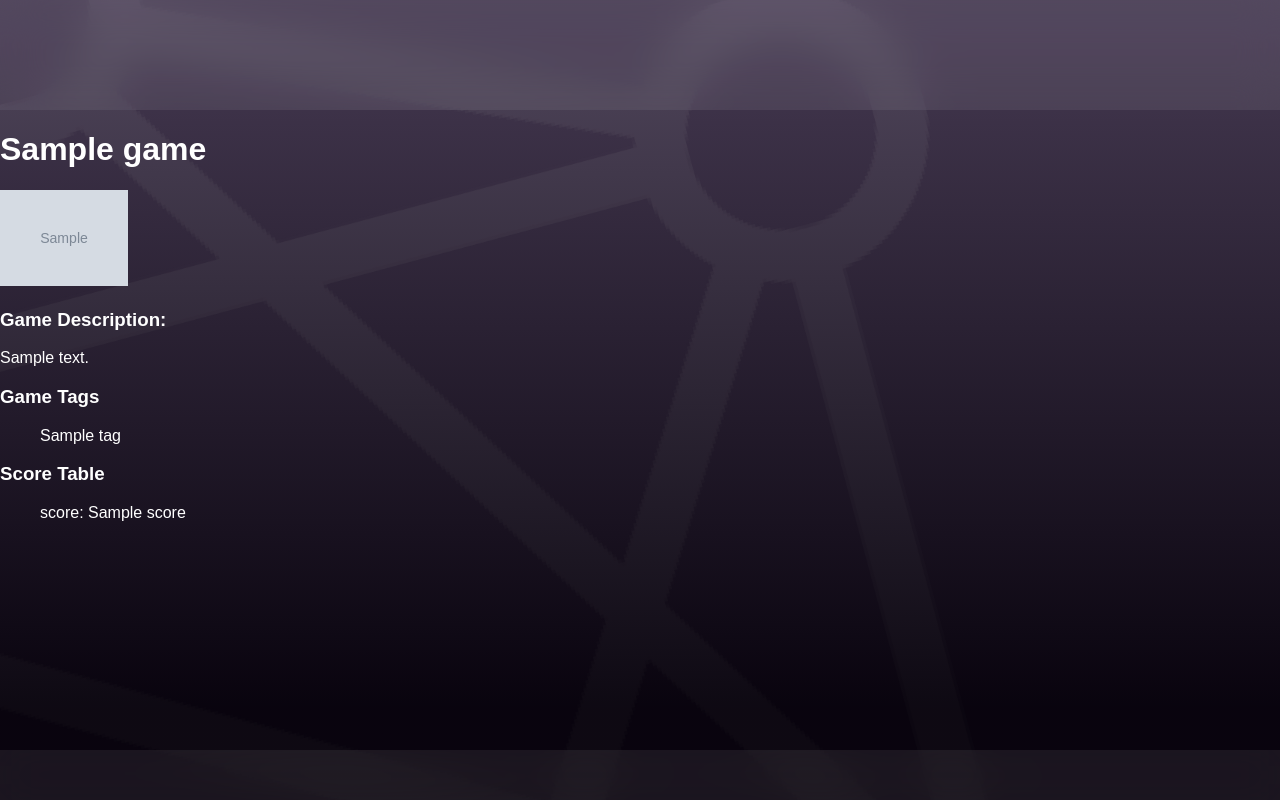
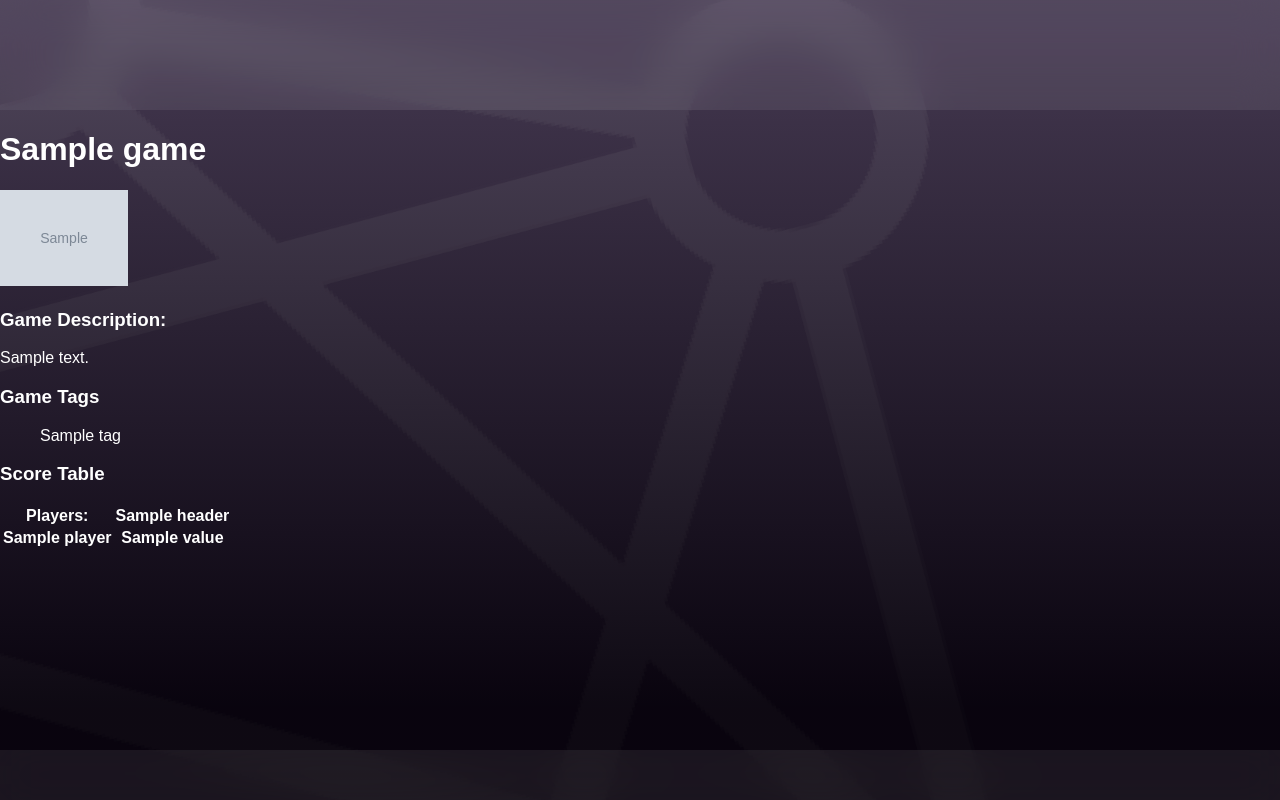
Before and after one commit to nathanlogie/neuro_arcade, a Django app: template neuro_arcade/templates/game_view.html in a window 1280 px wide. Run offline with Django 3.2, Linux system fonts and the light colour scheme; the template is opened without the code that fills it: most values are stand-ins (such as "Sample title", 1, 10 or a date in 2020); grey boxes marked "Sample" are stand-in pictures; data that the repository does not hold is empty; some web fonts are replaced.

Commit message:
game_view.html: score table now renders

```diff
--- a/neuro_arcade/templates/game_view.html
+++ b/neuro_arcade/templates/game_view.html
@@ -14,10 +14,27 @@
         {% endfor %}
     {% endif %}
     <h3>Score Table</h3>
-    {% if scores %}
-        {% for score in scores %}
-            <ul>score: {{ score }}</ul>
-        {% endfor %}
+    {% if rows %}
+        <table>
+            <tr>
+                <th>Players:</th>
+                {% for header in table_headers %}
+                    <th>{{ header.name }}</th>
+                {% endfor %}
+            </tr>
+            {% for row in rows %}
+                <tr>
+                    <th>{{ row.player.name }}</th>
+                    {% for key, value in row.score.items %}
+                        <th>{{ value }}</th>
+                    {% endfor %}
+                </tr>
+            {% endfor %}
+        </table>
+
+{#        {% for score in scores %}#}
+{#            <ul>score: {{ score }}</ul>#}
+{#        {% endfor %}#}
     {% else %}
         <p>No scores loaded!</p>
     {% endif %}
```
